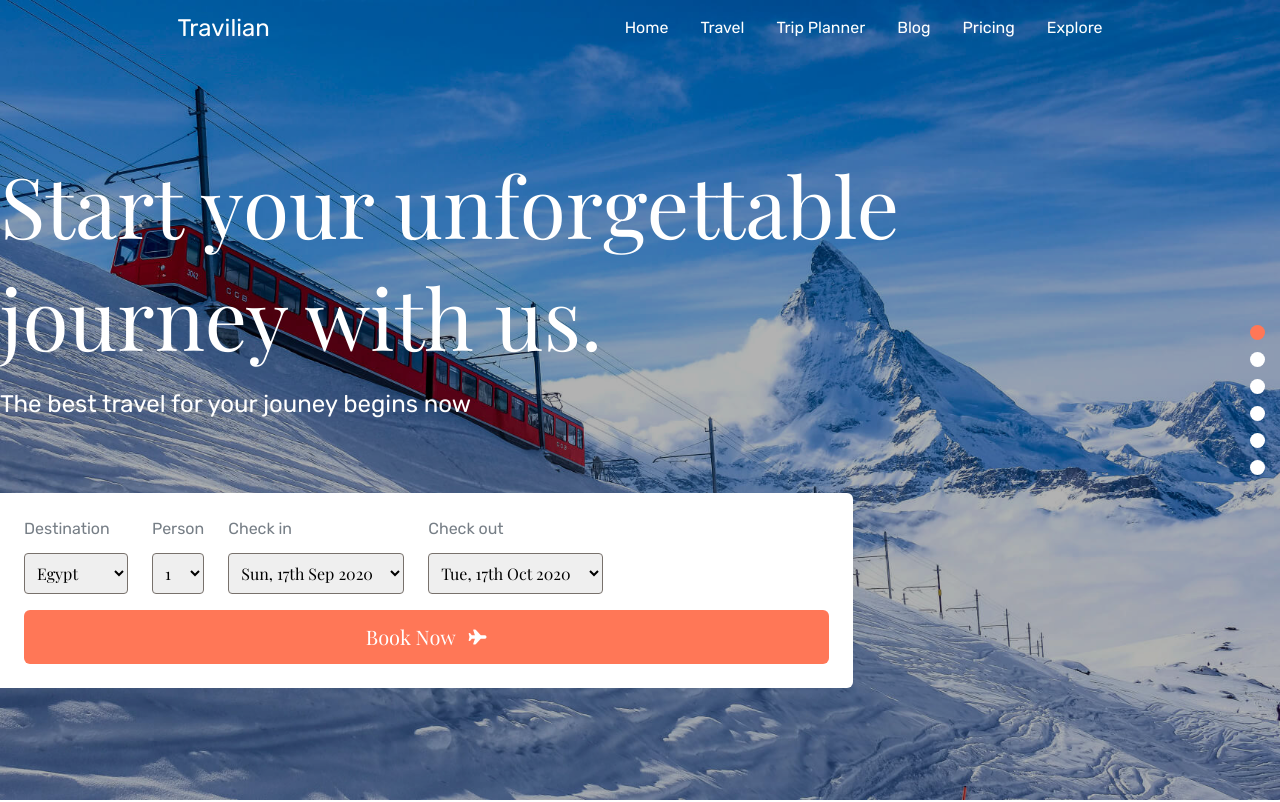
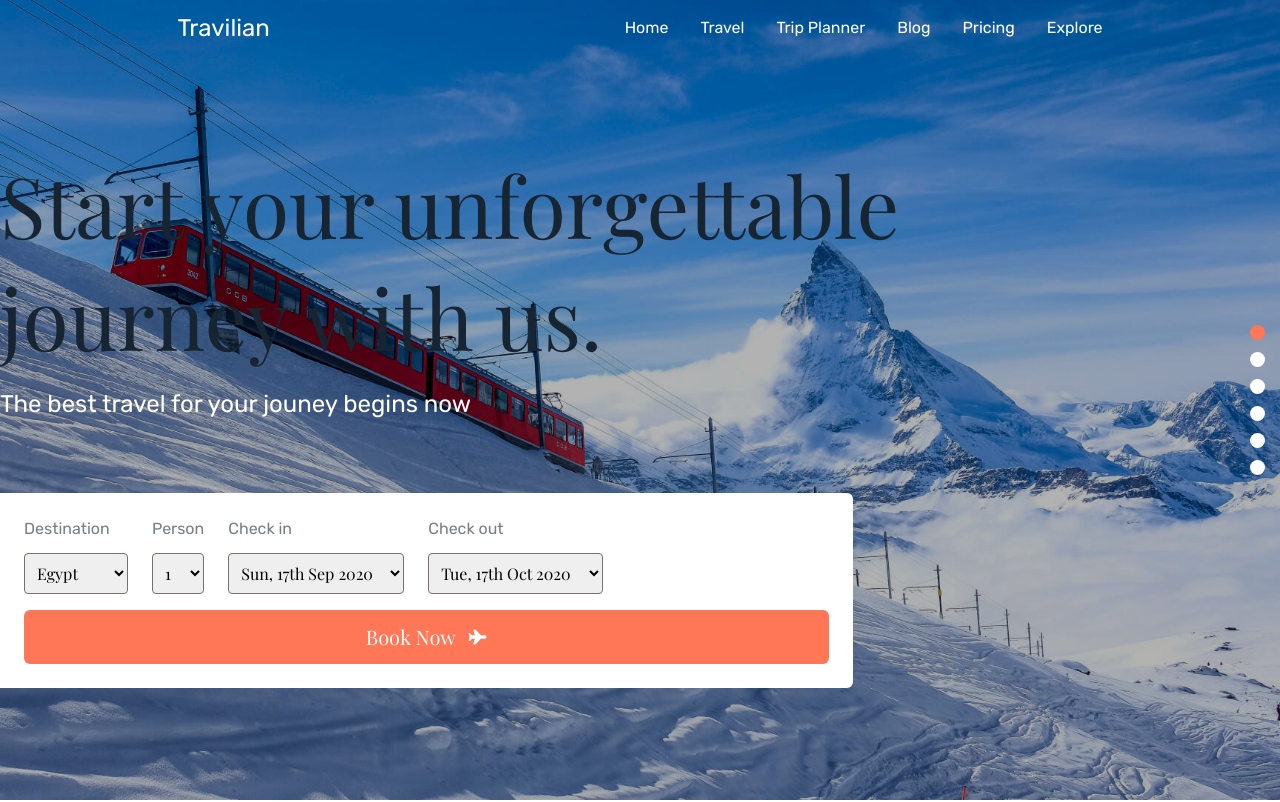
Before and after one commit to Moamal-2000/Travel-Agency, a website: page index.html in a window 1280 px wide. Shown: the top 802 px of the page. Drawn offline with nearby package versions, Linux system fonts and the light colour scheme; a web font is replaced by a local one.

Commit message:
Update index.html

```diff
--- a/index.html
+++ b/index.html
@@ -79,7 +79,7 @@
         <div class="main-content">
             <div class="container">
                 <div class="main-text text-white">
-                    <h1>Start your unforgettable journey with us.</h1>
+                    <h1 class="h1-title">Start your unforgettable journey with us.</h1>
                     <p class="mt-4 text-2xl">
                         The best travel for your jouney begins now
                     </p>
```
